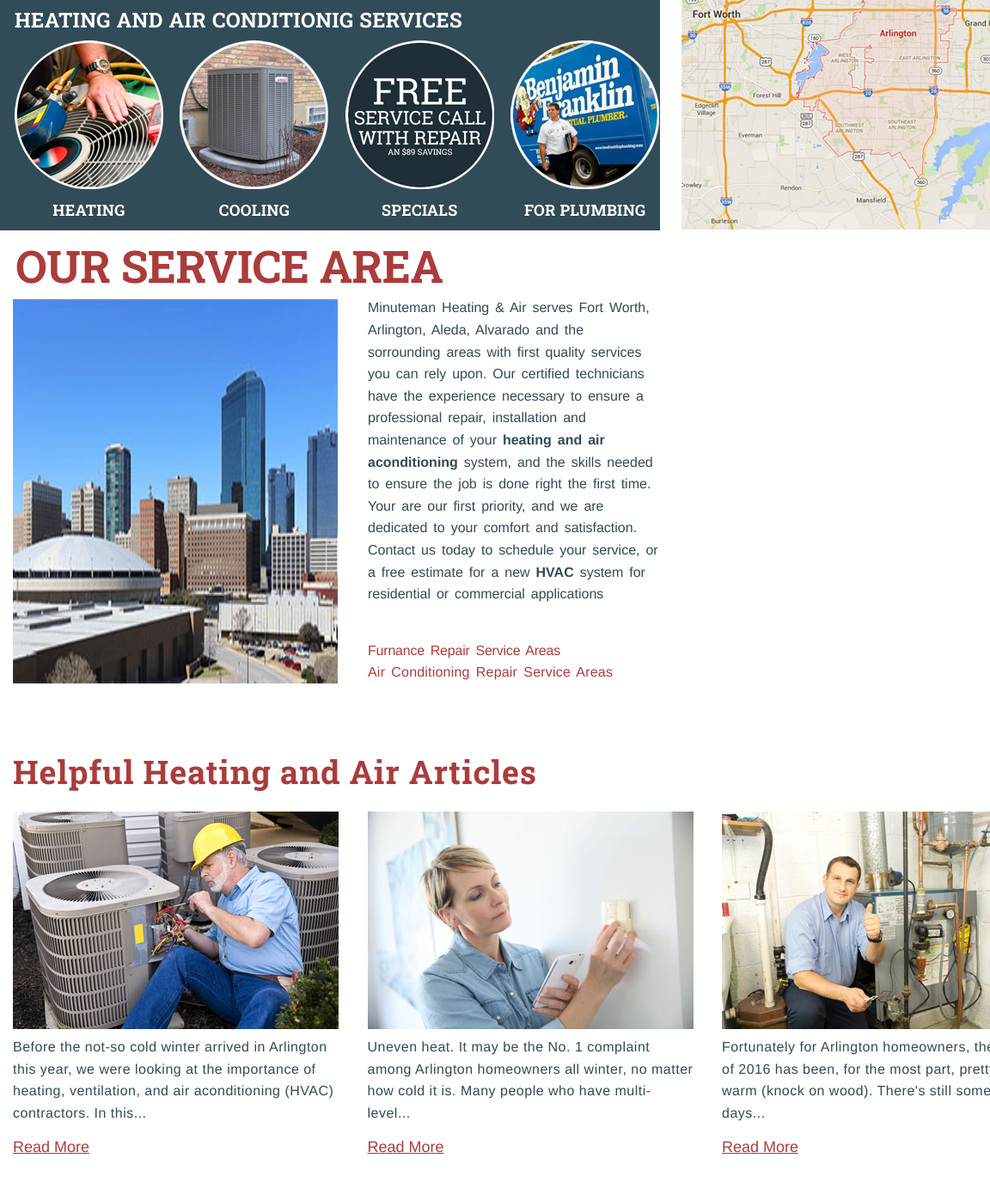
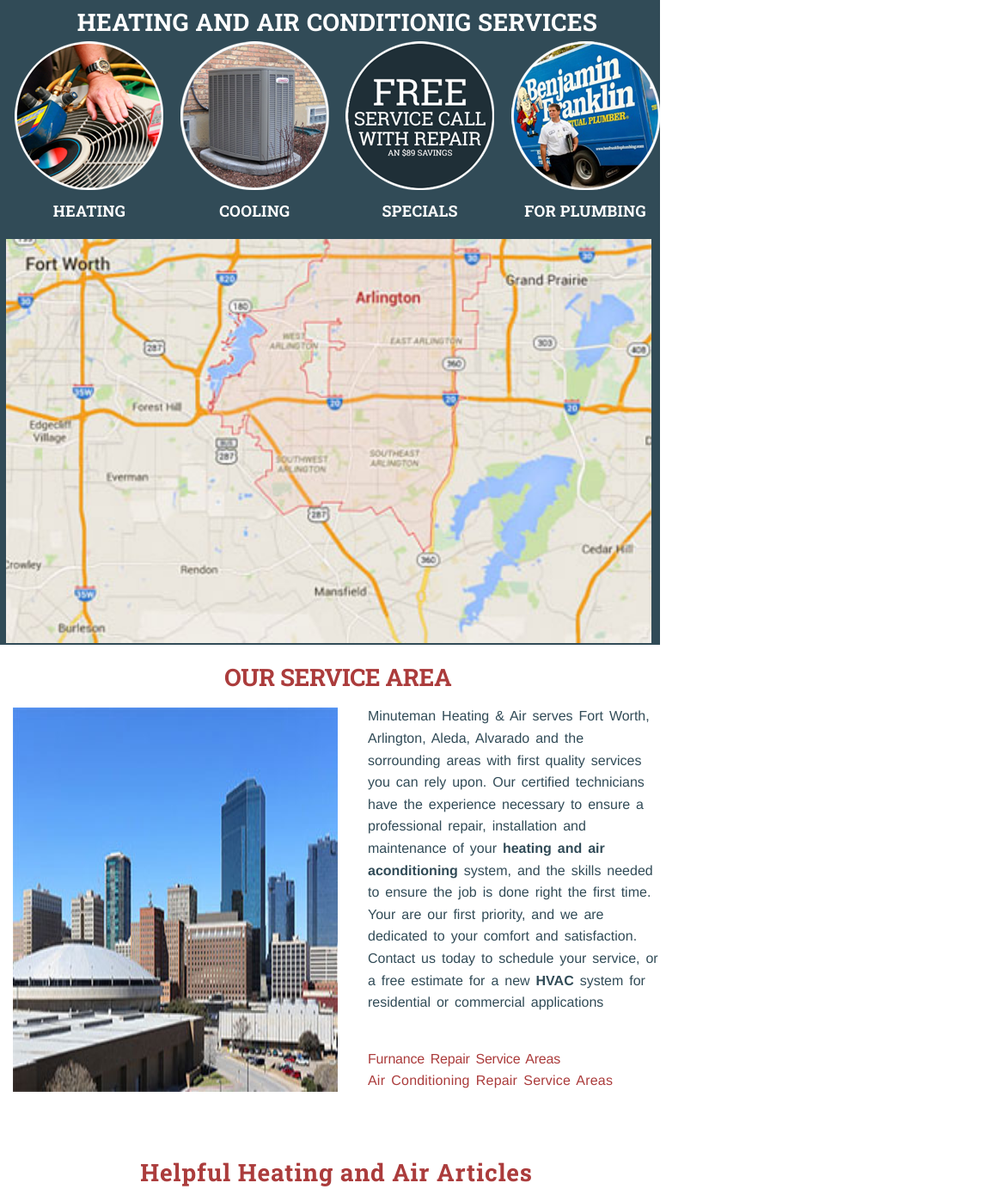
Before and after one commit to tonybalde/dia, a plain HTML site: page index.html in a window 768 px wide. Shown: the top 1390 px of the page at 86% size, 1152 px wide, since content can reach past the window. Before the commit the page ends 1348 px from the top, so only its background shows below. Drawn offline with Linux system fonts and the light colour scheme.

Commit message:
Responsive done

```diff
--- a/index.html
+++ b/index.html
@@ -70,7 +70,7 @@
                     <p class="readMore">Read More</p>
                 </div>
                 <div class="article">
-                    <a href="#"><img src="./images/Arlington-HVAC-Tips-for-Uneven-Heat.jpg" alt="Arlington HVAC Tips for Uneven Heat" class="articleImg"></a>
+                    <a href="#" class="articleItem"><img src="./images/Arlington-HVAC-Tips-for-Uneven-Heat.jpg" alt="Arlington HVAC Tips for Uneven Heat" class="articleImg"></a>
                     <p class="articleParagraph">Uneven heat. It may be the No. 1 complaint among Arlington homeowners all
                         winter, no matter how cold it is. Many people who have multi-level...
                     </p>
--- a/styles.css
+++ b/styles.css
@@ -198,6 +198,7 @@ body, p {
 
     .map{
         width: 100%;
+        margin-bottom: 8px;
     }
 
     .serviceAreaContainer{
@@ -251,13 +252,6 @@ body, p {
         padding: 0 8px;
     }
 
-    .articlesContainer{
-        display: flex;
-        flex-direction: column;
-        padding: 0 8px;
-
-    }
-
     .helpfulHeatingAndAirArticles{
         display: flex;
         flex-direction: column;
@@ -273,12 +267,15 @@ body, p {
         justify-content: center;
         align-items: center;
         width: 100%;
+        display: flex;
+        flex-direction: column;
+        padding: 0 8px;
         border: 2px soid rgb(26, 73, 4);
+
     }
 
     .article{
-        width: 100%;
-        border: 1px solid red;
+        max-width: 570px;
     }
 
     .articlesTitle{
@@ -293,20 +290,68 @@ body, p {
     .articleParagraph{
         width: 100%;
     }
+}
 
+/* Tablets */
+
+@media (min-width:767px) and (max-width: 1024px) {
+
+.servicesAndMapContainer{
+    display: flex;
+    flex-direction: column;
+}
+
+.servicesContainer{
+    justify-content: center;
+    margin: 0;
+    padding: 0;
+}
+
+.titleServices{
+    text-align: center;
+    font-size: 28px;
+}
+
+.map{
+    width: 100%;
+    margin-left: -10px;
+}
+
+.ourServiceAreaTitle{
+    text-align: center;
+    font-size: 28px;
+    margin: 16px 0;
+}
+
+.articlesContainer{
+    display: flex;
+    flex-direction: column;
+}
+
+.articlesTitle{
+    text-align: center;
+    font-size: 28px;
+}
+
+.articlesContainer{
+    display: flex;
+    flex-direction: row;
+    justify-content: center;
+    align-items: center;
+    width: 100%;
+}
+
+.article{
+    max-width: 250px;
+}
+
+.articleImg{
+    width: 100%;
+}
 
 }
 
-
-@media (max-width: 767px) {
-
-}
-
-
-@media (max-width: 991px) {
-}
-
-
+/* Wide Screens*/
 
   @media (min-width:1600px){
     .mainContainer{
```
